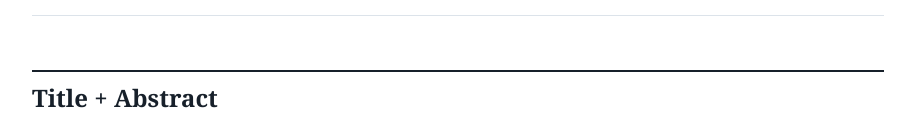
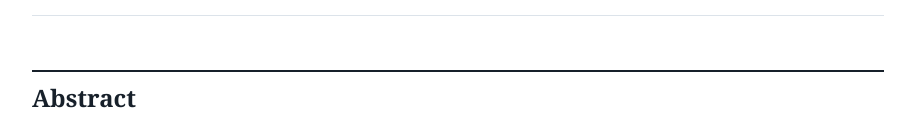
Before and after one commit to SunSpot-Tech/Flyrank_Internship, a plain HTML site: page docs/index.html in a window 1280 px wide. Shown: the part 261-400 px from the top of the page, without its empty margins (182-1097 px from the left). Drawn offline with Linux system fonts and the light colour scheme; files whose address does not match are found by name.

Commit message:
Revise abstract section and header formatting
Updated section header and abstract content for clarity.

```diff
--- a/docs/index.html
+++ b/docs/index.html
@@ -26,7 +26,7 @@
   <div class="byline">Prepared for the FlyRank ML Internship · August 2026 · <a href="https://github.com/SunSpot-Tech/Flyrank_Internship">source repository</a></div>
 </header>
 
-<section id="abstract"><h2>Title + Abstract</h2><div class="abstract">
+<section id="abstract"><h2> Abstract </h2><div class="abstract">
 <p><strong>Question.</strong> Can a supervised model rank existing content-refresh candidates more precisely than a transparent rule-based queue, without using titles, URLs, client names, domains, keywords, or label-derived trend fields?</p>
 <p><strong>Method.</strong> I used the bundled anonymized 30,000-row teaching slice, defined decline as <code>trend_direction == "down"</code>, built 52 numeric and categorical features from the permitted content and performance fields, and compared logistic regression, a decision tree, random forest, and a rule baseline under a client-holdout split.</p>
 <p><strong>Result.</strong> The selected random forest achieved ROC AUC 0.747, average precision 0.610, and Precision@50 0.680 on the holdout, versus 0.627, 0.468, and 0.240 for the baseline rules on the same evaluation design.</p>
```
